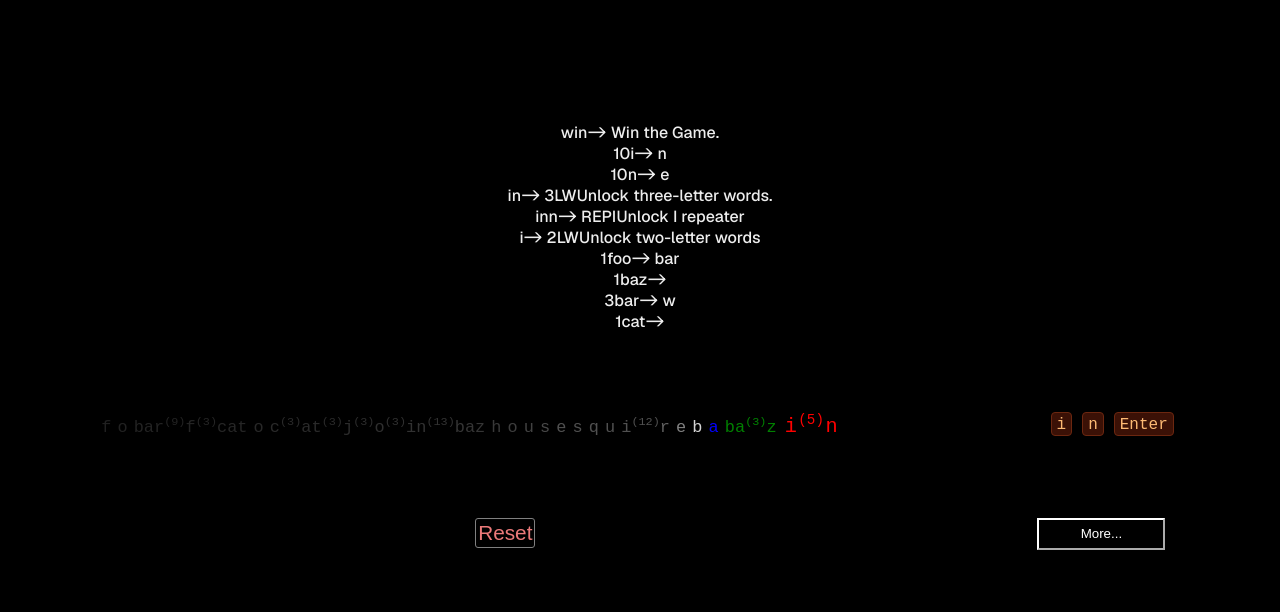
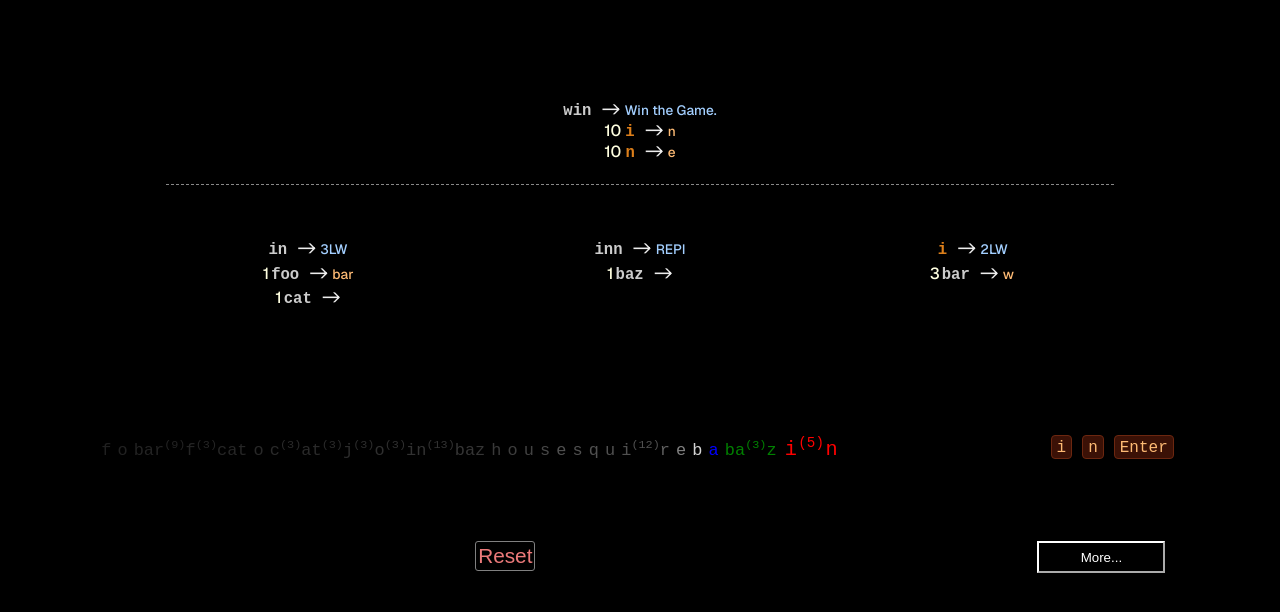
Before and after one commit to pyb/literal-incremental, a Next.js app: page / in a window 1280 px wide. Shown: the top 612 px of the page. Built offline with nearby package versions, Linux system fonts and the light colour scheme.

Commit message:
Reinstate dict styling

```diff
--- a/src/app/css/dict.module.css
+++ b/src/app/css/dict.module.css
@@ -1,7 +1,145 @@
 .dictComponent {
     font-weight: 500;
+    display: flex;
+    flex-direction: column;
+    border-width: 0px;
+    flex-basis: 75%;
+    justify-content: space-around;
 }
 
 .dictItem {
     color:blue;
 }
+
+.scoreBoard {
+    gap: 10px;
+    font-size: large;
+    flex-basis: 25%;
+    text-align: center;
+    margin: auto;
+}
+
+.longArea {
+    flex-basis: 25%;
+    margin-left: 6%;
+    margin-right: 6%;
+    margin-top: 0;
+    padding-bottom: 2%;
+    border-bottom: 1px dashed;
+    border-bottom-color: #888888;
+}
+
+.number {
+    font-size: 120%;
+}
+
+.score {
+    composes: number;
+    color: red;
+}
+
+.qty {
+    composes: number;
+    color: lightyellow;
+    font-size: 100%;
+    margin-right: 2px;
+}
+
+.glyphs {
+    composes: number;
+    color: yellow;
+}
+
+.mws {
+    composes: number;
+    color: green;
+}
+
+.letter {
+/*    color: #888899;*/
+    color: rgb(221, 127, 26);
+    margin-left: 2px;
+}
+.word {
+    color: #cccccc;
+}
+
+.LIword {
+    composes: word;
+    margin-right: 10px;
+    font-family: monospace;
+    font-size: 120%;
+    font-weight: bold;
+}
+
+.LIdesc {
+    font-size: 85%;
+    color: rgb(163, 207, 255);
+/*    color: #aaaaff;*/
+}
+
+.SIword {
+    composes: word;
+    margin-right: 10px;
+    font-family: monospace;
+    font-size: 120%;
+    font-weight: bold;
+}
+
+.SIdesc {
+    font-size: 85%;
+/*    color:#1a3478;*/
+    color: rgb(163, 207, 255);
+/*    color: #aaaaff; */
+}
+
+/*
+.tooltip {
+    position: relative;
+    display: inline-block;
+}
+*/
+
+.tooltiptext {
+    composes: LIdesc;
+}
+
+/* Tooltip text */
+.shortItem .tooltiptext {
+    visibility: hidden;
+    width: 120px;
+    background-color: #222222;
+    opacity: 60%;
+    text-align: center;
+    padding: 5px 0;
+    border-radius: 6px;
+
+    /* Position the tooltip text - see examples below! */
+    position: absolute;
+    z-index: 1;
+}
+
+.shortItem:hover .tooltiptext {
+    visibility: visible;
+}
+
+.itemScore {
+    font-size: 85%;
+    color: rgb(253, 186, 116);
+/*
+    color: #1a3478;
+    color: #aa44ee;*/
+}
+
+.shortArea {
+    flex-basis: 75%;
+    display: grid;
+    grid-template-columns: 1fr 1fr 1fr;
+    grid-template-rows: 1fr 1fr 1fr;
+    grid-column-gap: 5%;
+    grid-row-gap: 5%;
+    margin-left: 6%;
+    margin-right: 6%;
+    margin-top: 5%;
+    margin-bottom: 5%;
+}
```
